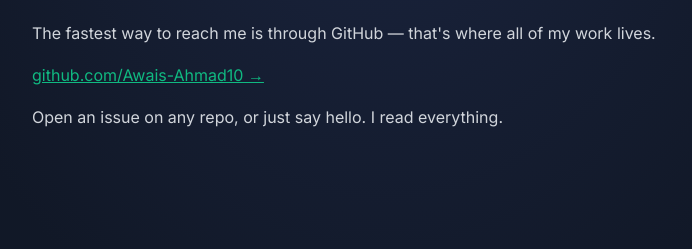
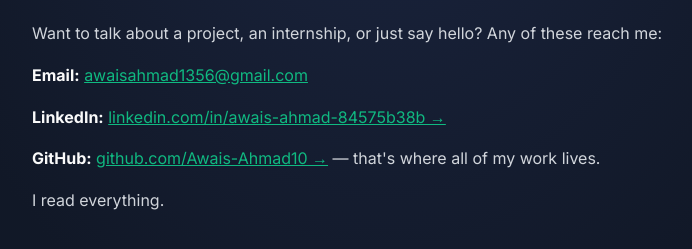
Before and after one commit to Awais-Ahmad10/portfolio, a plain HTML site: page contact.html in a window 1280 px wide. Shown: the part 223-472 px from the top of the page, without its empty margins (258-950 px from the left). Drawn offline with Linux system fonts and the light colour scheme.

Commit message:
Add email and LinkedIn to contact page

```diff
--- a/contact.html
+++ b/contact.html
@@ -41,6 +41,7 @@
     letter-spacing: -0.5px;
   }
   p { color: #D1D5DB; }
+  strong { color: #FAFAFA; }
   a { color: #10B981; }
 </style>
 </head>
@@ -53,9 +54,11 @@
 </nav>
 <div class="container">
   <h1>Contact</h1>
-  <p>The fastest way to reach me is through GitHub — that's where all of my work lives.</p>
-  <p><a href="https://github.com/Awais-Ahmad10">github.com/Awais-Ahmad10 →</a></p>
-  <p>Open an issue on any repo, or just say hello. I read everything.</p>
+  <p>Want to talk about a project, an internship, or just say hello? Any of these reach me:</p>
+  <p><strong>Email:</strong> <a href="mailto:awaisahmad1356@gmail.com">awaisahmad1356@gmail.com</a></p>
+  <p><strong>LinkedIn:</strong> <a href="https://www.linkedin.com/in/awais-ahmad-84575b38b">linkedin.com/in/awais-ahmad-84575b38b →</a></p>
+  <p><strong>GitHub:</strong> <a href="https://github.com/Awais-Ahmad10">github.com/Awais-Ahmad10 →</a> — that's where all of my work lives.</p>
+  <p>I read everything.</p>
 </div>
 </body>
 </html>
```
